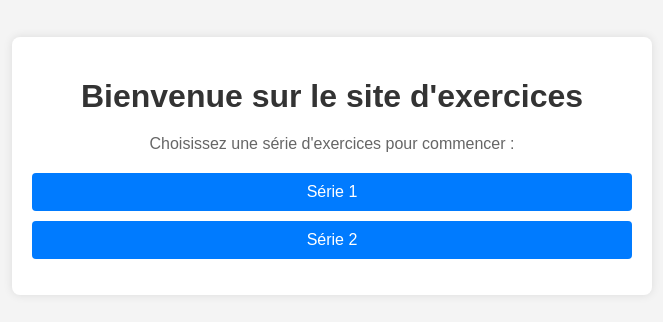
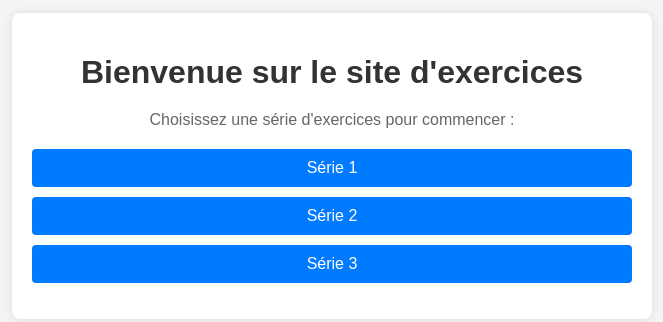
Before and after one commit to chikhcode/exercices1a10, a plain HTML site: page index.html in a window 1280 px wide. Shown: the part 234-556 px from the top of the page, without its empty margins (308-971 px from the left). Drawn offline with Linux system fonts and the light colour scheme.

Commit message:
Update index.html

```diff
--- a/index.html
+++ b/index.html
@@ -67,6 +67,7 @@
         <ul>
             <li><a href="serie-1/index.html">Série 1</a></li>
             <li><a href="serie-2/index.html">Série 2</a></li>
+            <li><a href="serie-3/index.html">Série 3</a></li>
         </ul>
     </div>
 </body>
```
